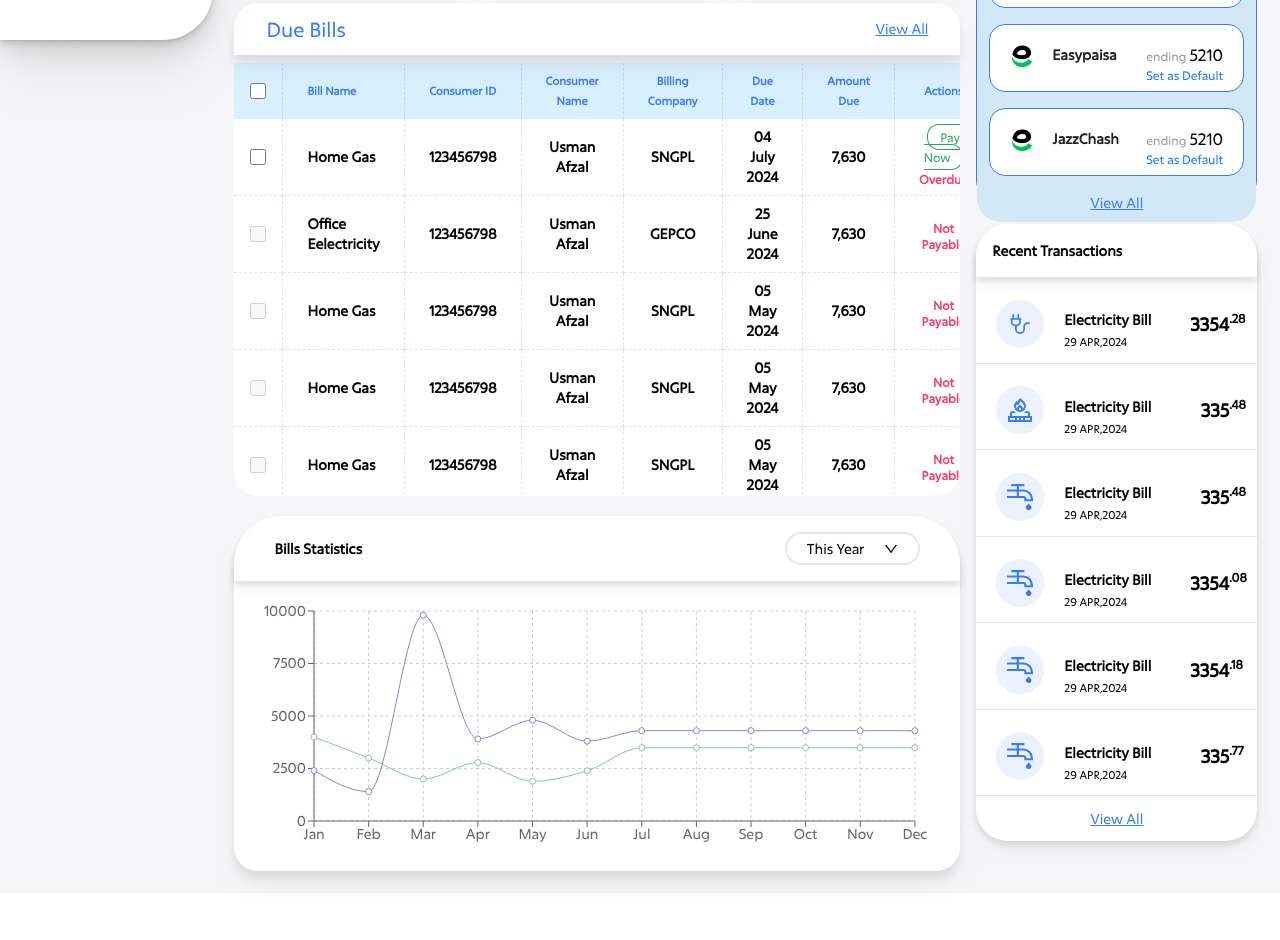
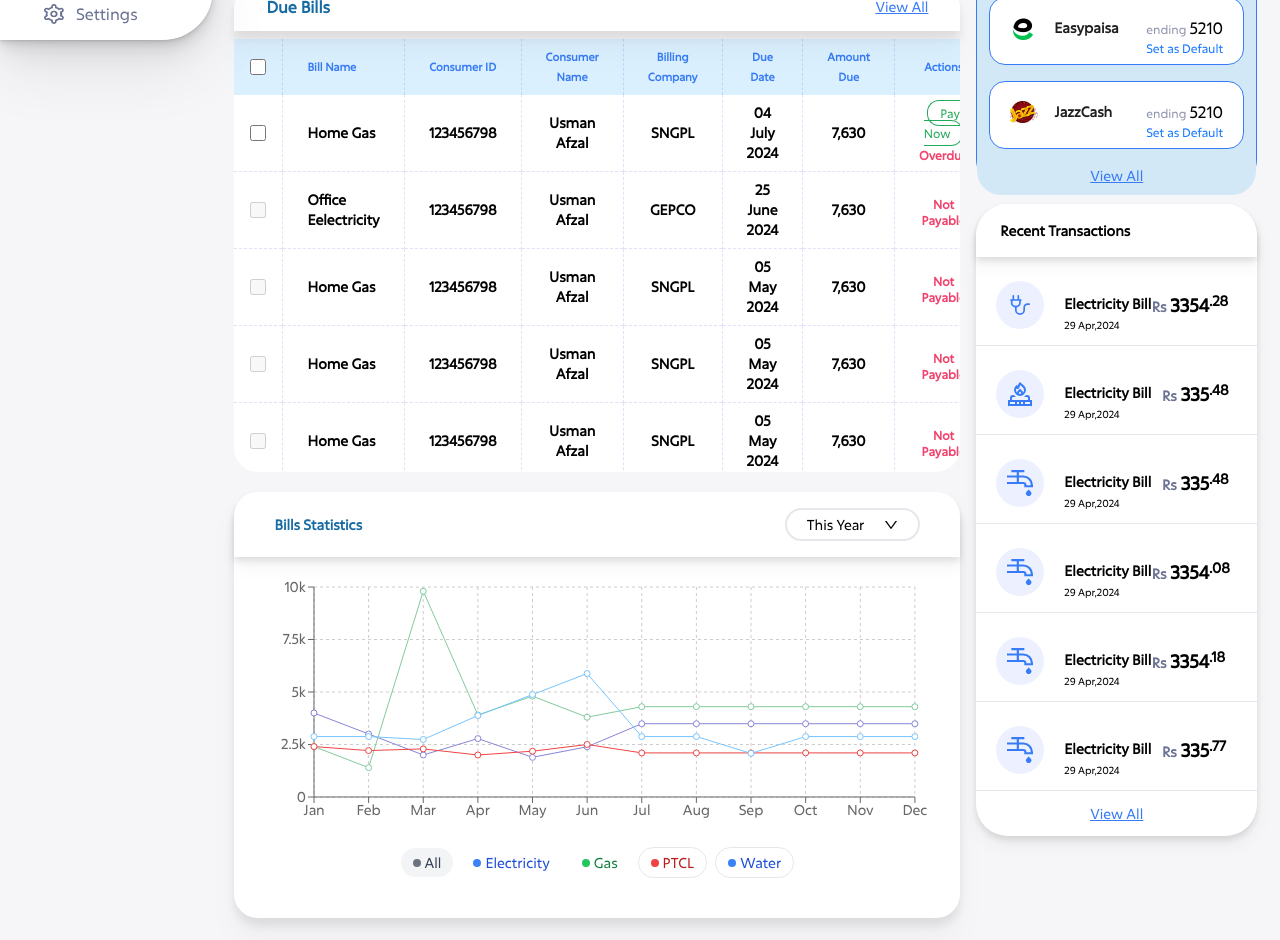
Before and after one commit to nimra-khalid9211/BillingApp, a React (Vite) app: page /dashboard in a window 1280 px wide. Shown: the part 760-1700 px from the top of the page. Before the commit the page ends 1653 px from the top, so only its background shows below. Built offline with nearby package versions, Linux system fonts and the light colour scheme.

Commit message:
graph and paymentMethod changes and other changes

```diff
--- a/src/Components/CardsUI/DashboardCards/googleChart.jsx
+++ b/src/Components/CardsUI/DashboardCards/googleChart.jsx
@@ -1,85 +1,6 @@
-// import React, { useEffect } from "react";
-
-// export default function GoogleChart() {
-//   useEffect(() => {
-//     // Load the Google Charts library
-//     console.log("google chart scripting");
-//     const script = document.createElement("script");
-//     script.src = "https://www.gstatic.com/charts/loader.js";
-//     script.onload = () => {
-//       // Load the line chart package
-//       window.google.charts.load("current", { packages: ["line"] });
-//       window.google.charts.setOnLoadCallback(drawChart);
-//     };
-//     document.body.appendChild(script);
-
-//     function drawChart() {
-//       console.log("drawChart function called");
-//       const data = new window.google.visualization.DataTable();
-//       data.addColumn("string", "Month");
-//       data.addColumn("number", "Sales");
-//       data.addColumn("number", "Expenses");
-
-//       data.addRows([
-//         ["Jan", 37.8, 80.8],
-//         ["Feb", 30.9, 69.5],
-//         ["Mar", 25.4, 57],
-//         ["Apr", 11.7, 18.8],
-//         ["May", 11.9, 17.6],
-//         ["Jun", 8.8, 13.6],
-//         ["Jul", 7.6, 12.3],
-//         ["Aug", 12.3, 29.2],
-//         ["Sep", 16.9, 42.9],
-//         ["Oct", 12.8, 30.9],
-//         ["Nov", 5.3, 7.9],
-//         ["Dec", 6.6, 8.4],
-//       ]);
-
-//       const options = {
-//         chart: {
-//           // Title and subtitle are removed
-//           // title: 'Box Office Earnings in First Two Weeks of Opening',
-//           // subtitle: 'in millions of dollars (USD)'
-//         },
-//         height: 400,
-//         colors: ["#377CF6", "#24A959"], // Blue and Orange
-//         axes: {
-//           x: {
-//             0: { label: "Month" },
-//           },
-//           y: {
-//             0: { label: "Earnings (in 1000s)", format: "short" },
-//           },
-//         },
-//         hAxis: {
-//           format: "short",
-//           title: "Month",
-//         },
-//         vAxis: {
-//           format: "short",
-//           title: "Earnings (in 1000s)",
-//           ticks: [10000, 20000, 30000], // Set the vertical axis labels
-//           //   viewWindow: {
-//           //     min: 10000, // Minimum value on the axis
-//           //     max: 50000 // Maximum value on the axis
-//           //   }
-//         },
-//         legend: { position: "none" }, // Remove text on the chart
-//       };
-
-//       const chart = new window.google.charts.Line(
-//         document.getElementById("line_top_x")
-//       );
-//       chart.draw(data, window.google.charts.Line.convertOptions(options));
-//     }
-//   }, []);
-
-//   return <div id="line_top_x" className=" rounded-[25px] drop-shadow-xl"></div>;
-// }
-
-import { Button, Dropdown, Space } from "antd";
+import React, { useEffect, useState } from "react";
+import { Button, Dropdown, message, Space } from "antd";
 import { DownOutlined, UserOutlined } from "@ant-design/icons";
-import React from "react";
 import {
   LineChart,
   Line,
@@ -91,37 +12,52 @@ import {
 
 // Sample data
 const data = [
-  { name: "Jan", uv: 4000, pv: 2400, amt: 2400 },
-  { name: "Feb", uv: 3000, pv: 1398, amt: 2210 },
-  { name: "Mar", uv: 2000, pv: 9800, amt: 2290 },
-  { name: "Apr", uv: 2780, pv: 3908, amt: 2000 },
-  { name: "May", uv: 1890, pv: 4800, amt: 2181 },
-  { name: "Jun", uv: 2390, pv: 3800, amt: 2500 },
-  { name: "Jul", uv: 3490, pv: 4300, amt: 2100 },
-  { name: "Aug", uv: 3490, pv: 4300, amt: 2100 },
-  { name: "Sep", uv: 3490, pv: 4300, amt: 2100 },
-  { name: "Oct", uv: 3490, pv: 4300, amt: 2100 },
-  { name: "Nov", uv: 3490, pv: 4300, amt: 2100 },
-  { name: "Dec", uv: 3490, pv: 4300, amt: 2100 },
+  { name: "Jan", Electricity: 4000, Gas: 2400, PTCL: 2400, Water: 2878 },
+  { name: "Feb", Electricity: 3000, Gas: 1398, PTCL: 2210, Water: 2878 },
+  { name: "Mar", Electricity: 2000, Gas: 9800, PTCL: 2290, Water: 2738 },
+  { name: "Apr", Electricity: 2780, Gas: 3908, PTCL: 2000, Water: 3878 },
+  { name: "May", Electricity: 1890, Gas: 4800, PTCL: 2181, Water: 4878 },
+  { name: "Jun", Electricity: 2390, Gas: 3800, PTCL: 2500, Water: 5878 },
+  { name: "Jul", Electricity: 3490, Gas: 4300, PTCL: 2100, Water: 2878 },
+  { name: "Aug", Electricity: 3490, Gas: 4300, PTCL: 2100, Water: 2878 },
+  { name: "Sep", Electricity: 3490, Gas: 4300, PTCL: 2100, Water: 2078 },
+  { name: "Oct", Electricity: 3490, Gas: 4300, PTCL: 2100, Water: 2878 },
+  { name: "Nov", Electricity: 3490, Gas: 4300, PTCL: 2100, Water: 2878 },
+  { name: "Dec", Electricity: 3490, Gas: 4300, PTCL: 2100, Water: 2878 },
 ];
 
 const GoogleChart = () => {
+  const [selectedUtility, setSelectedUtility] = useState("All");
+
   const renderChart = (interval) => (
     <ResponsiveContainer height={250} width="100%">
       <LineChart data={data} margin={{ right: 25, top: 10 }}>
         <CartesianGrid strokeDasharray="3 3" />
         <XAxis dataKey="name" interval={interval} />
-        <YAxis interval={interval} />
-        <Line
-          type="monotone"
-          dataKey="pv"
-          stroke="#8884d8"
-          activeDot={{ r: 8 }}
-        />
-        <Line type="monotone" dataKey="uv" stroke="#82ca9d" />
+        <YAxis interval={interval} tickFormatter={formatYAxis} />
+        {(selectedUtility === "All" || selectedUtility === "Electricity") && (
+          <Line type="linear" dataKey="Electricity" stroke="#8884d8" activeDot={{ r: 8 }} />
+        )}
+        {(selectedUtility === "All" || selectedUtility === "Gas") && (
+          <Line type="linear" dataKey="Gas" stroke="#82ca9d" />
+        )}
+        {(selectedUtility === "All" || selectedUtility === "PTCL") && (
+          <Line type="linear" dataKey="PTCL" stroke="#ef4444" />
+        )}
+        {(selectedUtility === "All" || selectedUtility === "Water") && (
+          <Line type="linear" dataKey="Water" stroke="#77c4ff" />
+        )}
       </LineChart>
     </ResponsiveContainer>
   );
+  const formatYAxis = (tickItem) => {
+    if (tickItem >= 1000) {
+      return `${tickItem / 1000}k`;
+    }
+    return tickItem;
+  };
+
+
   const items = [
     {
       label: "2024",
@@ -136,10 +72,12 @@ const GoogleChart = () => {
       key: "3",
     },
   ];
+
   const handleMenuClick = (e) => {
     message.info("Click on menu item.");
     console.log("click", e);
   };
+
   const menuProps = {
     items,
     onClick: handleMenuClick,
@@ -147,8 +85,8 @@ const GoogleChart = () => {
 
   return (
     <div className="mt-5">
-     <div className="font-semibold w-full w-full drop-shadow-lg bg-white py-4 px-10 rounded-t-[3rem] flex items-center justify-between">
-        <div>Bills Statistics</div>
+      <div className="font-semibold w-full drop-shadow-lg bg-white py-4 px-10 rounded-t-3xl flex items-center justify-between">
+        <div className="text-[#176ba3]">Bills Statistics</div>
         <Dropdown menu={menuProps}>
           <div className="border-2 py-1 px-5 rounded-full flex">
             <div className="font-medium">This Year</div>
@@ -158,26 +96,58 @@ const GoogleChart = () => {
           </div>
         </Dropdown>
       </div>
-    <div className=" rounded-b-3xl bg-white">
-      {/* <div className="font-semibold w-full w-full drop-shadow-lg bg-white py-4 px-10 rounded-t-[3rem] flex items-center justify-between">
-        <div>Bills Statistics</div>
-        <Dropdown menu={menuProps}>
-          <div className="border-2 py-1 px-5 rounded-full flex">
-            <div className="font-medium">This Year</div>
-            <div className="ml-5">
-              <DownOutlined />
+      <div className="rounded-b-3xl bg-white">
+        <div className="p-5">{renderChart("preserveEnd")}</div>
+        <div className="flex space-x-4 items-center justify-center pb-10">
+          <div className="flex items-center space-x-2">
+          <div
+              className={`flex items-center space-x-1 ${
+                selectedUtility === "All" ? "bg-gray-100" : ""
+              } text-gray-700 rounded-full px-3 py-1 cursor-pointer`}
+              onClick={() => setSelectedUtility("All")}
+            >
+              <div className="w-2 h-2 bg-gray-500 rounded-full"></div>
+              <span>All</span>
+            </div>
+            <div
+              className={`flex items-center space-x-1 ${
+                selectedUtility === "Electricity" ? "bg-blue-100" : ""
+              } text-blue-700 rounded-full px-3 py-1 cursor-pointer`}
+              onClick={() => setSelectedUtility("Electricity")}
+            >
+              <div className="w-2 h-2 bg-blue-500 rounded-full"></div>
+              <span>Electricity</span>
+            </div>
+            <div
+              className={`flex items-center space-x-1 ${
+                selectedUtility === "Gas" ? "bg-green-100" : ""
+              } text-green-700 rounded-full px-3 py-1 cursor-pointer`}
+              onClick={() => setSelectedUtility("Gas")}
+            >
+              <div className="w-2 h-2 bg-green-500 rounded-full"></div>
+              <span>Gas</span>
+            </div>
+            <div
+              className={`flex items-center space-x-1 ${
+                selectedUtility === "PTCL" ? "border-red-500" : ""
+              } text-red-700 rounded-full px-3 py-1 cursor-pointer border`}
+              onClick={() => setSelectedUtility("PTCL")}
+            >
+              <div className="w-2 h-2 bg-red-500 rounded-full"></div>
+              <span>PTCL</span>
+            </div>
+            <div
+              className={`flex items-center space-x-1 ${
+                selectedUtility === "Water" ? "border-blue-500" : ""
+              } text-blue-700 rounded-full px-3 py-1 cursor-pointer border`}
+              onClick={() => setSelectedUtility("Water")}
+            >
+              <div className="w-2 h-2 bg-blue-500 rounded-full"></div>
+              <span>Water</span>
             </div>
           </div>
-        </Dropdown>
-      </div> */}
-      <div className="p-5">
-        {renderChart("preserveEnd")}
-        {/* {renderChart('preserveStart')}
-      {renderChart('preserveStartEnd')}
-      {renderChart('equidistantPreserveStart')}
-      {renderChart(1)} */}
+        </div>
       </div>
-    </div>
     </div>
   );
 };
--- a/src/Components/CardsUI/DashboardCards/issuedBill.jsx
+++ b/src/Components/CardsUI/DashboardCards/issuedBill.jsx
@@ -15,7 +15,7 @@ export default function IssuedBill() {
       <div className="text-lg mt-5 font-bold">Due Amount</div>
       <div className="mt-3 flex justify-end">
         <div className="relative pr-4">
-          <span className="text-[#6C7293] text-2xl mr-1">Rs</span> <span className='text-xl'>{integerPart}</span>
+          <span className="text-[#6C7293] text-sm mr-1">Rs</span> <span className='text-lg'>{integerPart}</span>
           <span className="text-sm align-super absolute top-0 ml-1">.{decimalPart}</span>
         </div>
       </div>
--- a/src/Components/CardsUI/DashboardCards/paymentMethodCard.jsx
+++ b/src/Components/CardsUI/DashboardCards/paymentMethodCard.jsx
@@ -1,18 +1,31 @@
-import { Button, Card } from "antd";
-import { CardData } from "../../../data/cardData";
-import { IoMdAdd } from "react-icons/io";
-import { emptyCard } from "../../../assets/image";
-import { LargeButtons, WhiteButton } from "../../../UI/Buttons";
-import { useNavigate } from "react-router-dom";
+import React, { useState } from 'react';
+import { Button, Card } from 'antd';
+import { CardData as initialCardData } from '../../../data/cardData';
+import { IoMdAdd } from 'react-icons/io';
+import { emptyCard } from '../../../assets/image';
+import { LargeButtons, WhiteButton } from '../../../UI/Buttons';
+import { useNavigate } from 'react-router-dom';
 
 export default function PaymentMethodCard() {
   const navigate = useNavigate();
+  const [cardData, setCardData] = useState(initialCardData);
+
+  const handleSetAsDefault = (index) => {
+    const newCardData = [...cardData];
+    newCardData.forEach((card, idx) => {
+      card.default = idx === index;
+    });
+    const defaultCard = newCardData.splice(index, 1)[0];
+    newCardData.unshift(defaultCard);
+    setCardData(newCardData);
+  };
+
   return (
-    <Card className="rounded-3xl h-[28rem]  bg-[#d3e8f6] border-[#377CF6] border">
+    <Card className="rounded-3xl h-[28rem] bg-[#d3e8f6] border-[#377CF6] border">
       <div className="flex items-center font-bold rounded-tl-3xl drop-shadow-lg rounded-tr-3xl bg-white py-4 px-6 justify-between">
         <span>Payment Method</span>
 
-        {CardData.length > 0 && (
+        {cardData.length > 0 && (
           <span className="text-[#377cf6] flex items-center hover:underline cursor-pointer">
             <IoMdAdd size={15} />
             Add Payment Method
@@ -20,43 +33,36 @@ export default function PaymentMethodCard() {
         )}
       </div>
 
-      <div className="pt-4 py-2 px-3 rounded-bl-3xl rounded-br-3xl bg-[#d3e8f6] ">
-        {CardData.length > 0 ? (
+      <div className="pt-4 py-2 px-3 rounded-bl-3xl rounded-br-3xl bg-[#d3e8f6]">
+        {cardData.length > 0 ? (
           <>
-            {CardData.map((x, index) => (
+            {cardData.map((x, index) => (
               <Card key={index} className="rounded-2xl border-[#377CF6] border mb-4">
                 <div className="px-5 py-[0.5rem]">
                   <div className="flex items-center justify-between">
                     <div className="flex items-center">
-                     <div className="mt-[10px]">
-                     {x.icon}
-                     </div>
+                      <div className="mt-[10px] w-7 h-6 flex items-center justify-center">{x.icon}</div>
                       <span className="pl-4 font-bold mt-[10px]"> {x.title} </span>
                     </div>
                     <span className="text-xs text-[#9095ae] mt-[10px]">
-                      ending{" "}
-                      <span className="text-base font-medium text-black">
-                        {x.cardNumber}
-                      </span>
+                      ending{' '}
+                      <span className="text-base font-medium text-black">{x.cardNumber}</span>
                     </span>
                   </div>
 
                   <div className="flex justify-end">
                     <a
-                      className={`text-xs ${
-                        x.default ? "text-[#3fb46e]" : "text-[#1677ff]"
-                      }`}
+                      className={`text-xs ${x.default ? 'text-[#3fb46e]' : 'text-[#1677ff]'} cursor-pointer`}
+                      onClick={() => handleSetAsDefault(index)}
                     >
-                      {x.default ? "Default" : "Set as Default"}
+                      {x.default ? 'Default' : 'Set as Default'}
                     </a>
                   </div>
                 </div>
               </Card>
             ))}
             <div className="text-center">
-              <span className="underline text-[#377cf6] cursor-pointer">
-                View All
-              </span>
+              <span className="underline text-[#377cf6] cursor-pointer">View All</span>
             </div>
           </>
         ) : (
@@ -65,8 +71,8 @@ export default function PaymentMethodCard() {
 
             <div className="mt-7">
               <LargeButtons
-                title={"Add Payment Method"}
-                clickEvent={() => navigate("/payment-methods/add-payment")}
+                title={'Add Payment Method'}
+                clickEvent={() => navigate('/payment-methods/add-payment')}
               />
             </div>
           </div>
--- a/src/Components/CardsUI/DashboardCards/paymentStatus.jsx
+++ b/src/Components/CardsUI/DashboardCards/paymentStatus.jsx
@@ -8,7 +8,7 @@ export default function PaymentStatus({ bgColor, status, amount, borderColor,ico
 
   return (
     <div
-      className="flex justify-between items-center rounded-[2rem] py-6 px-5 font-semibold text-sm drop-shadow-xl"
+      className="flex justify-between items-center rounded-[1.2rem] py-6 px-5 font-semibold text-sm drop-shadow-xl"
       style={{ backgroundColor: bgColor, borderColor: borderColor, borderWidth: '1px', borderStyle: 'solid' }}
     >
       <div className="flex items-center">
@@ -20,7 +20,7 @@ export default function PaymentStatus({ bgColor, status, amount, borderColor,ico
         <div className="text-lg font-bold">{status}</div>
       </div>
       <div className="relative pr-4">
-          <span className="text-[#6C7293] text-sm mr-1">Rs</span> <span className='text-xl'>{integerPart}</span>
+          <span className="text-[#6C7293] text-sm mr-1">Rs</span> <span className='text-lg'>{integerPart}</span>
           <span className="text-sm align-super absolute top-0 ml-1">.{decimalPart}</span>
         </div>
     </div>
--- a/src/Components/CardsUI/DashboardCards/transactionsHistory.jsx
+++ b/src/Components/CardsUI/DashboardCards/transactionsHistory.jsx
@@ -8,48 +8,46 @@ const data = [
   {
     icon: <img src={Electric} />,
     title: "Electricity Bill",
-    date: "29 APR,2024",
+    date: "29 Apr,2024",
     total: 3354.28,
   },
   {
     icon: <img src={Gas} />,
     title: "Electricity Bill",
-    date: "29 APR,2024",
+    date: "29 Apr,2024",
     total: 335.48,
   },
   {
     icon: <img src={WaterBill} />,
     title: "Electricity Bill",
-    date: "29 APR,2024",
+    date: "29 Apr,2024",
     total: 335.48,
   },
   {
     icon: <img src={WaterBill} />,
     title: "Electricity Bill",
-    date: "29 APR,2024",
+    date: "29 Apr,2024",
     total: 3354.08,
   },
   {
     icon: <img src={WaterBill} />,
     title: "Electricity Bill",
-    date: "29 APR,2024",
+    date: "29 Apr,2024",
     total: 3354.18,
   },
   {
     icon: <img src={WaterBill} />,
     title: "Electricity Bill",
-    date: "29 APR,2024",
+    date: "29 Apr,2024",
     total: 335.77,
   },
 ];
-
-
 
 export default function TransactionsHistory() {
   return (
     <>
       <div className="drop-shadow-lg bg-white rounded-[2rem] mt-5">
-        <div className="font-semibold w-full drop-shadow-lg bg-white p-4 rounded-t-[2rem]">
+        <div className="font-semibold w-full drop-shadow-lg bg-white py-4 px-6 rounded-t-[2rem]">
           Recent Transactions
         </div>
 
@@ -62,9 +60,9 @@ export default function TransactionsHistory() {
         </div>
         {data.length > 0 ? (
           data.map((data, index) => {
-            const { integerPart, decimalPart } = formatAmount(data.total)
+            const { integerPart, decimalPart } = formatAmount(data.total);
 
-          return  (
+            return (
               <div
                 key={index}
                 className="flex items-center justify-between mt-5 px-5 pb-3 border-b"
@@ -73,23 +71,26 @@ export default function TransactionsHistory() {
                   <div className="bg-[#EDF1FF] rounded-full h-[3rem] w-[3rem] flex justify-center items-center">
                     {data.icon}
                   </div>
-                <div className="ml-5 mt-3">
+                  <div className="ml-5 mt-4">
                     <div className="font-semibold">{data.title}</div>
-                  <div className="text-[11px] mt-1">{data.date}</div>
+                    <div className="text-[10px] mt-1">{data.date}</div>
                   </div>
                 </div>
                 <div>
-                <div className="relative font-semibold px-2">
-                <span className='text-lg'>{integerPart}</span>
-                <span className="absolute text-xs">.{decimalPart}</span>
+                  <div className="relative font-semibold pr-7">
+                    <div>
+                      <span className="text-[#6C7293] text-sm mr-1">Rs</span>
+                      <span className="text-lg">{integerPart}</span>
+                      <span className="absolute text-sm">.{decimalPart}</span>
+                    </div>
                   </div>
                   {/* <div className="mt-1 border rounded-[1rem] border-[#DA2B26] text-center text-[#DA2B26]">
                   {data.percent}
                 </div> */}
-
                 </div>
               </div>
-          )})
+            );
+          })
         ) : (
           <>
             <div className="flex items-center justify-center my-10">
--- a/src/Components/DashboardLayout/menuList.jsx
+++ b/src/Components/DashboardLayout/menuList.jsx
@@ -55,7 +55,7 @@ const menuList = [
     lists: [
       {
         id: 7,
-        classses : "mt-20",
+        classses : "mt-[12rem]",
         title: "Help",
         icon: <img src={grayHelp} alt="" className="w-5 h-5" />,
         icon1: <img src={whiteHelp} alt="" className="w-5 h-5" />,
--- a/src/Components/Tables/SelectableBills.jsx
+++ b/src/Components/Tables/SelectableBills.jsx
@@ -82,7 +82,7 @@ export const SelectableBills = ({ type, from }) => {
 
 
       <div className="drop-shadow-xl text-[#377CF6] bg-white p-3 px-8 text-xl flex justify-between items-center rounded-tl-3xl rounded-tr-3xl mt-5">
-        <span>{from === "dashboard" ? "Due Bills" : "All Bills"}</span>
+        <div className="text-[#176ba3] text-base font-semibold">{from === "dashboard" ? "Due Bills" : "All Bills"}</div>
       { from === "dashboard" ? <Link to={"/bill-management"} className="text-sm underline">View All</Link> : <span className="text-sm">This Month</span>}
       </div>
 
--- a/src/Pages/Dashboard/CompleteProfile.jsx
+++ b/src/Pages/Dashboard/CompleteProfile.jsx
@@ -7,7 +7,7 @@ import Progress from "react-circle-progress-bar";
 
 const CompleteProfile = () => {
   return (
-    <div className="bg-white rounded-3xl drop-shadow-xl my-4">
+    <div className="bg-white rounded-3xl drop-shadow-xl mb-5">
       <div className="flex items-center justify-between p-8">
         <div className="flex flex-col justify-start">
           <span className="text-[#182A53] text-2xl font-medium">
--- a/src/UI/BreadCrumbs.jsx
+++ b/src/UI/BreadCrumbs.jsx
@@ -22,7 +22,7 @@ const BreadCrumbs = ({
   const {checkVerfication} = _BillingCondition()
 
   return (
-    <div className="my-8 border-b pb-3">
+    <div className="my-5 border-b pb-3">
       <div className="flex justify-between items-center">
         <div className="flex items-center text-sm">
           <img className={`w-5 ${checkVerfication ? "text-[#009EF7]" : 'text-[#6C7293]'}`} src={icon} alt="" />
--- a/src/data/cardData.jsx
+++ b/src/data/cardData.jsx
@@ -4,13 +4,13 @@ import { bitmap, visaCard, easyPaisa, jazz, jazzc, jazzcash } from "../assets/im
 export const CardData = [
   {
     icon: <img src={bitmap} alt="" />,
-    title: "Mastercard",
+    title: "MasterCard",
     cardNumber: "5210",
     default: true,
   },
   {
-    icon: <img src={visaCard} alt="" />,
-    title: "Visacard",
+    icon: <img src={visaCard} alt=""/>,
+    title: "Visa",
     cardNumber: "5210",
     default: false,
   },
@@ -21,8 +21,8 @@ export const CardData = [
     default: false,
   },
   {
-    icon: <img src={easyPaisa} alt="" />,
-    title: "JazzChash",
+    icon: <img src={jazzcash} alt="" />,
+    title: "JazzCash",
     cardNumber: "5210",
     default: false,
   },
```
Lines whose indentation alone changed are shown as unchanged.
